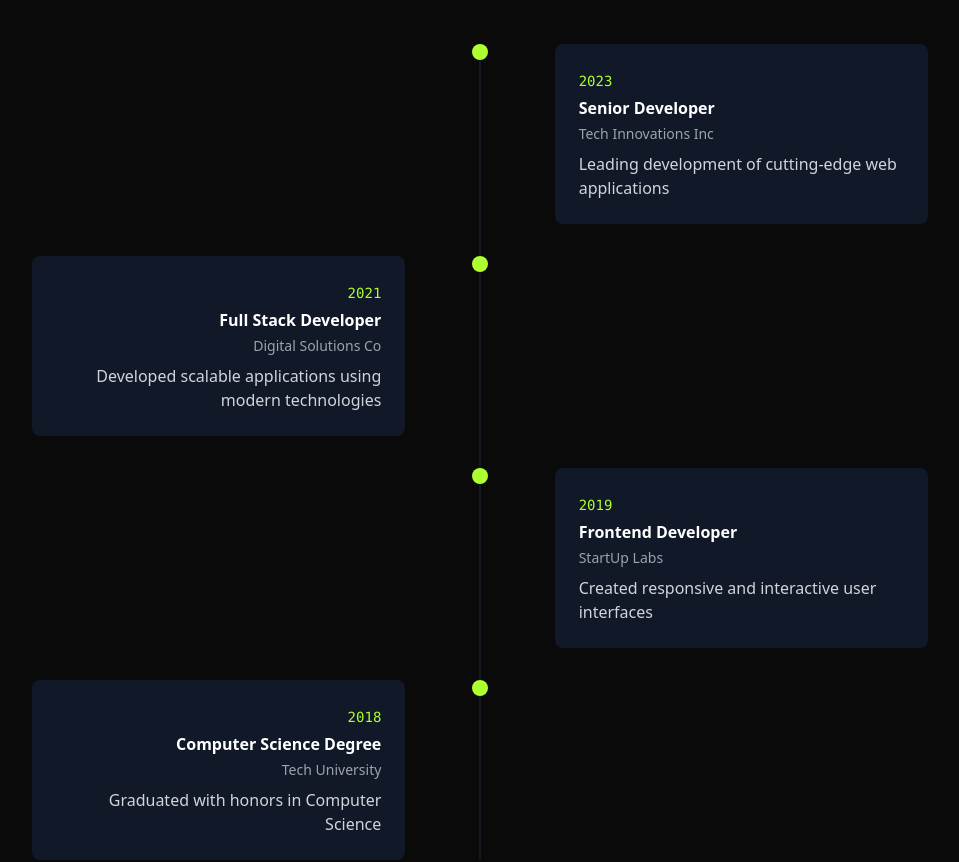
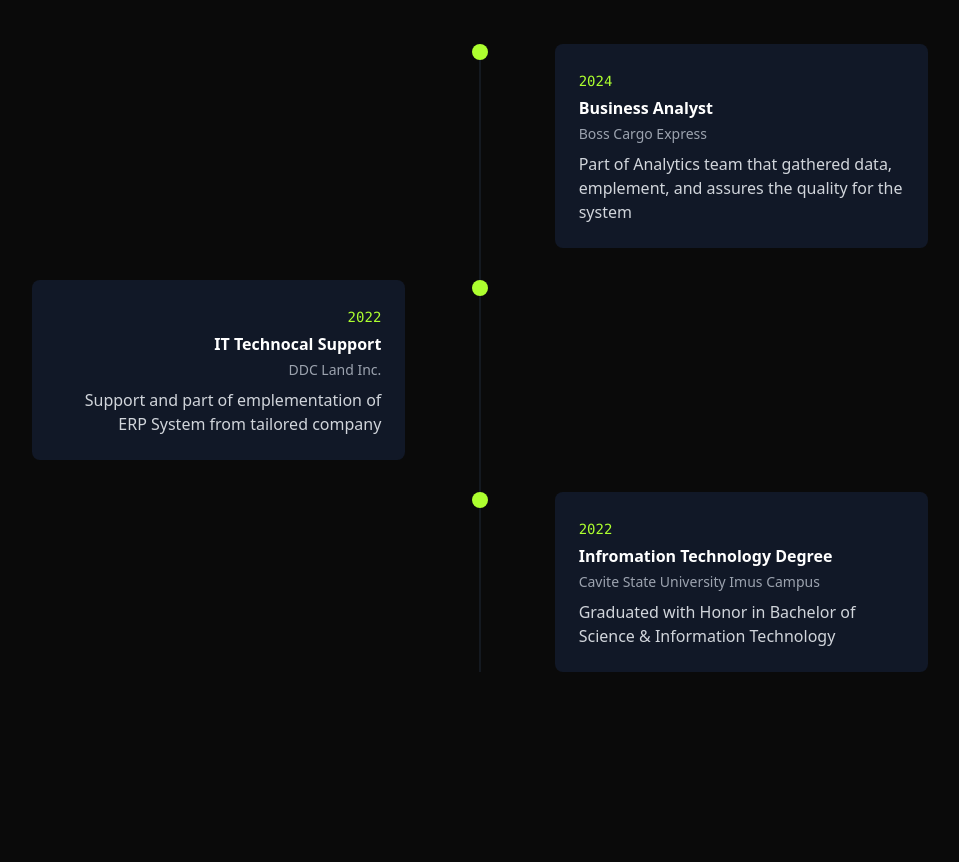
Before and after one commit to popol09/my-info, a React (Vite) app: page / in a window 1280 px wide. Shown: the part 1404-2266 px from the top of the page, without its empty margins (160-1119 px from the left). Built offline with nearby package versions, Linux system fonts and the light colour scheme.

Commit message:
change the journey

```diff
--- a/src/components/HeroSection.tsx
+++ b/src/components/HeroSection.tsx
@@ -1,5 +1,6 @@
 import React from "react";
 import { Github, Mail, Linkedin } from "lucide-react";
+
 export const HeroSection = () => {
   return <section id="home" className="relative min-h-screen flex items-center overflow-hidden">
       {/* Geometric pattern background */}
@@ -36,6 +37,7 @@ export const HeroSection = () => {
               hover:scale-105
             " style={{
           backgroundImage: 'url("https://images.unsplash.com/photo-1568602471122-7832951cc4c5?ixlib=rb-4.0.3")',
+          // backgroundImage: 'url("/photo2.jpg")',
           backgroundSize: "cover",
           backgroundPosition: "center",
           clipPath: "polygon(50% 0%, 100% 25%, 100% 75%, 50% 100%, 0% 75%, 0% 25%)"
@@ -57,16 +59,16 @@ export const HeroSection = () => {
                 </span>
               </h1>
               <p className="text-lg sm:text-xl md:text-2xl text-gray-400 mb-8 font-mono">
-                Full Stack Developer & Designer
+                Aspiring Full-Stack Developer & Designer
               </p>
               <div className="flex gap-6">
-                <a href="#" className="text-[#ADFF2F] hover:text-white transition-colors">
+                <a href="https://github.com/popol09" className="text-[#ADFF2F] hover:text-white transition-colors">
                   <Github size={24} />
                 </a>
                 <a href="#" className="text-[#ADFF2F] hover:text-white transition-colors">
                   <Linkedin size={24} />
                 </a>
-                <a href="#" className="text-[#ADFF2F] hover:text-white transition-colors">
+                <a href="mailto:delarosapauldelarosa@gmail.com?subject=Hello&body=Hi%20there!" className="text-[#ADFF2F] hover:text-white transition-colors">
                   <Mail size={24} />
                 </a>
               </div>
--- a/src/components/JourneySection.tsx
+++ b/src/components/JourneySection.tsx
@@ -1,26 +1,28 @@
 import React from "react";
 export const JourneySection = () => {
   const timeline = [{
-    year: "2023",
-    title: "Senior Developer",
-    company: "Tech Innovations Inc",
-    description: "Leading development of cutting-edge web applications"
+    year: "2024",
+    title: "Business Analyst",
+    company: "Boss Cargo Express",
+    description: "Part of Analytics team that gathered data, emplement, and assures the quality for the system"
   }, {
-    year: "2021",
-    title: "Full Stack Developer",
-    company: "Digital Solutions Co",
-    description: "Developed scalable applications using modern technologies"
+    year: "2022",
+    title: "IT Technocal Support",
+    company: "DDC Land Inc.",
+    description: "Support and part of emplementation of ERP System from tailored company"
   }, {
-    year: "2019",
-    title: "Frontend Developer",
-    company: "StartUp Labs",
-    description: "Created responsive and interactive user interfaces"
-  }, {
-    year: "2018",
-    title: "Computer Science Degree",
-    company: "Tech University",
-    description: "Graduated with honors in Computer Science"
-  }];
+    year: "2022",
+    title: "Infromation Technology Degree",
+    company: "Cavite State University Imus Campus",
+    description: "Graduated with Honor in Bachelor of Science & Information Technology"
+  },
+  // {
+  //   year: "2018",
+  //   title: "Computer Science Degree",
+  //   company: "Tech University",
+  //   description: "Graduated with honors in Computer Science"
+  // }
+];
   return <section className="py-20 px-4">
       <div className="max-w-4xl mx-auto">
         <h2 className="text-4xl font-bold text-center mb-12 text-white">
```
